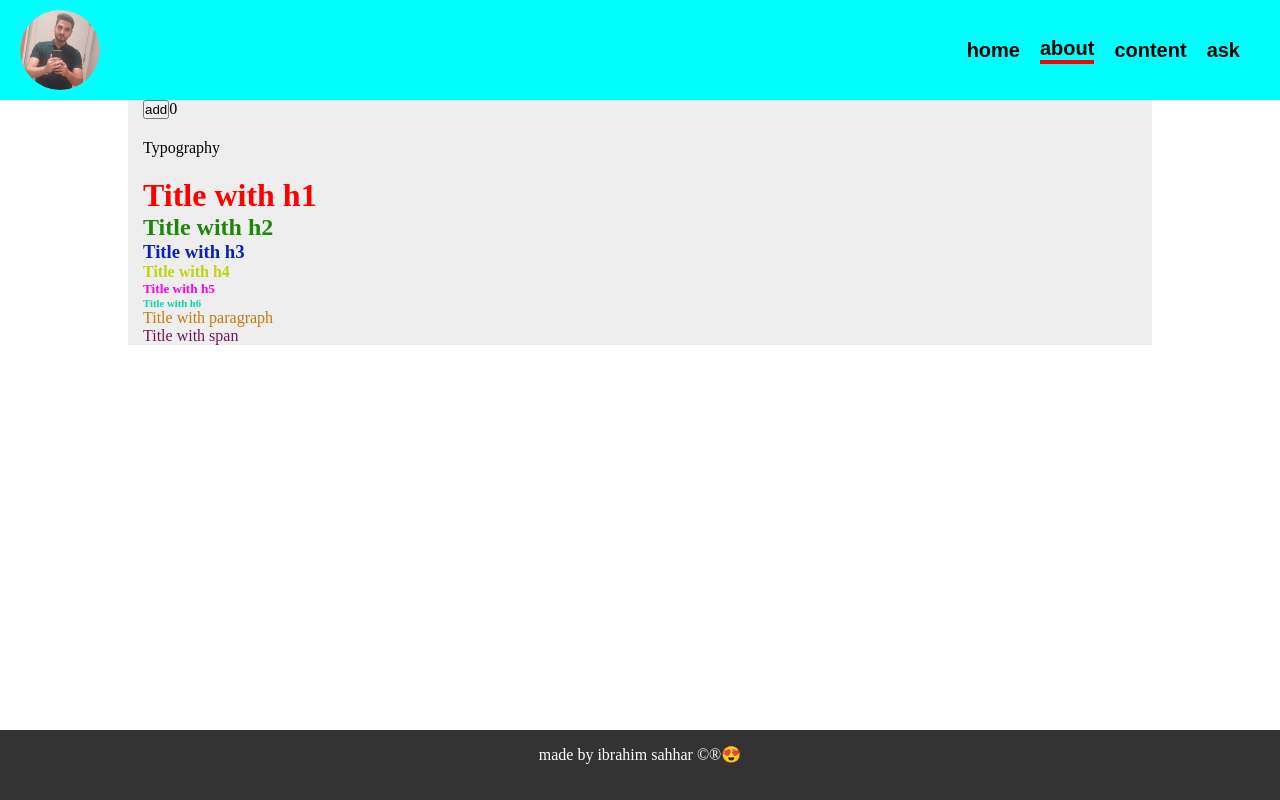
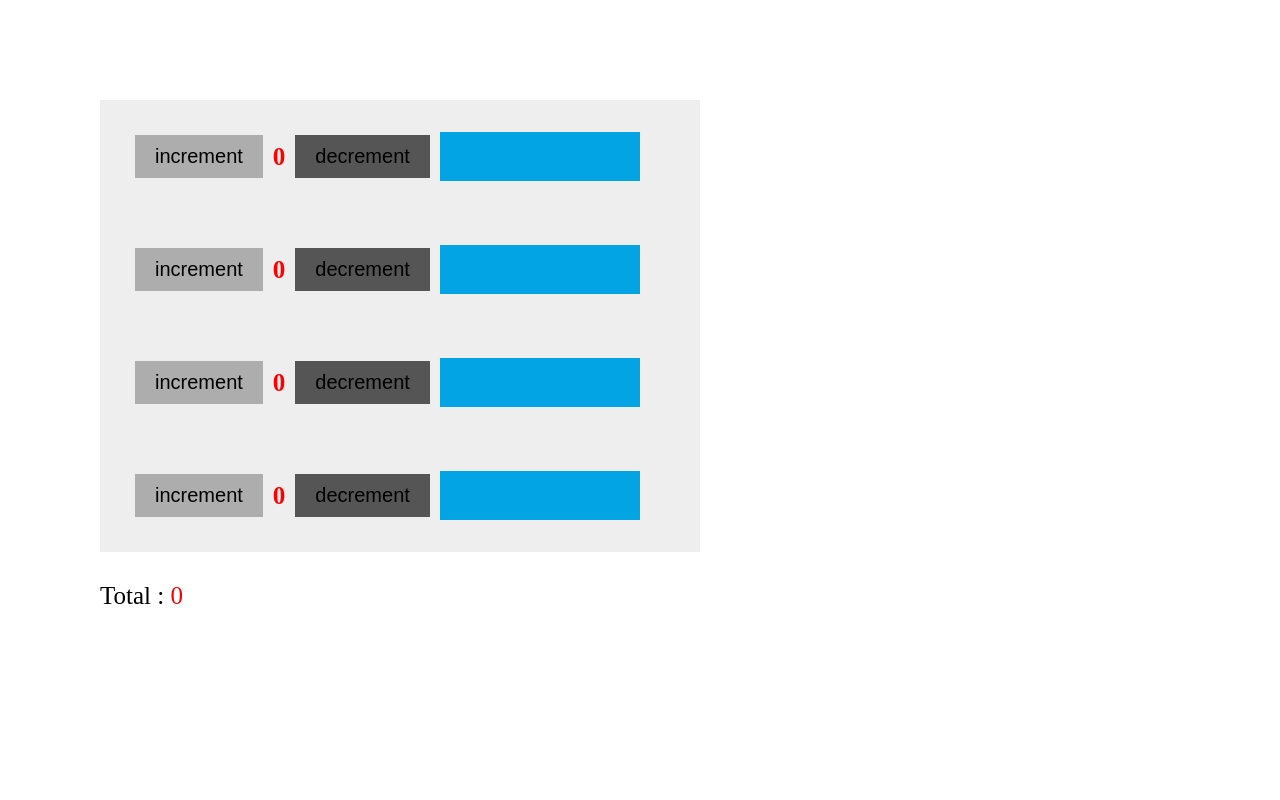
Before and after one commit to IbrahimSahhar/train-react, a React (Create React App) app: page / in a window 1280 px wide. Built offline with nearby package versions, Linux system fonts and the light colour scheme.

Commit message:
create counter component and create counters page , use the statefull in the counter

```diff
--- a/src/App.js
+++ b/src/App.js
@@ -2,14 +2,16 @@ import About from "./pages/About";
 import Home from "./pages/Home";
 import Footer from "./components/Footer";
 import Tasks from "./pages/Tasks";
+import Counters from "./pages/Counters";
 
 function App() {
   return (
     <div className="App">
       {/* <Home /> */}
-      <About />
+      {/* <About /> */}
       {/* <Tasks /> */}
-      <Footer />
+      {/* <Footer /> */}
+      <Counters />
     </div>
   );
 }
--- /dev/null
+++ b/src/components/Counter/index.jsx
@@ -0,0 +1,36 @@
+import React, { Component } from "react";
+import "./style.css";
+
+export default class Counter extends Component {
+  state = {
+    count: 0,
+    amount: 0,
+  };
+
+  increment = () => {
+    this.setState((prev) => ({ count: prev.count + +this.state.amount }));
+  };
+  decrement = () => {
+    if (this.state.count >= +this.state.amount)
+      this.setState((prev) => ({ count: prev.count - +this.state.amount }));
+  };
+
+  inputChange = (e) => {
+    this.setState({ amount: e.target.value });
+  };
+
+  render() {
+    return (
+      <div className="counter">
+        <button className="increment" onClick={this.increment}>
+          increment
+        </button>
+        <h3 className="count">{this.state.count}</h3>
+        <button className="decrement" onClick={this.decrement}>
+          decrement
+        </button>
+        <input onChange={(e) => this.inputChange(e)} />
+      </div>
+    );
+  }
+}
--- /dev/null
+++ b/src/components/Counter/style.css
@@ -0,0 +1,36 @@
+.counter {
+    width: 600px;
+    background-color: #eee;
+    padding: 25px;
+    display: flex;
+    align-items: center;
+}
+
+.counter button {
+    padding: 10px 20px;
+    border: none;
+    font-size: 20px;
+    text-align: center;
+    margin: 10px;
+    background-color: #22222252;
+
+
+}
+
+.counter input {
+    padding: 10px 10px;
+    border: none;
+    background-color: #03a4e4;
+    font-size: 25px;
+    width: 200px;
+}
+
+.counter .decrement {
+    cursor: auto;
+    background-color: #222222be;
+}
+
+.counter .count {
+    font-size: 25px;
+    color: red;
+}
--- /dev/null
+++ b/src/pages/Counters.jsx
@@ -0,0 +1,21 @@
+import React, { Component } from "react";
+import Counter from "../components/Counter";
+
+export default class Counters extends Component {
+  state = {
+    total: 0,
+  };
+  render() {
+    return (
+      <div style={{ padding: "100px" }}>
+        <Counter amount="1" />
+        <Counter amount="2" />
+        <Counter amount="3" />
+        <Counter amount="4" />
+        <div className="total" style={{ marginTop: "30px", fontSize: "25px" }}>
+          Total : <span style={{ color: "red" }}>{this.state.total}</span>
+        </div>
+      </div>
+    );
+  }
+}
```
